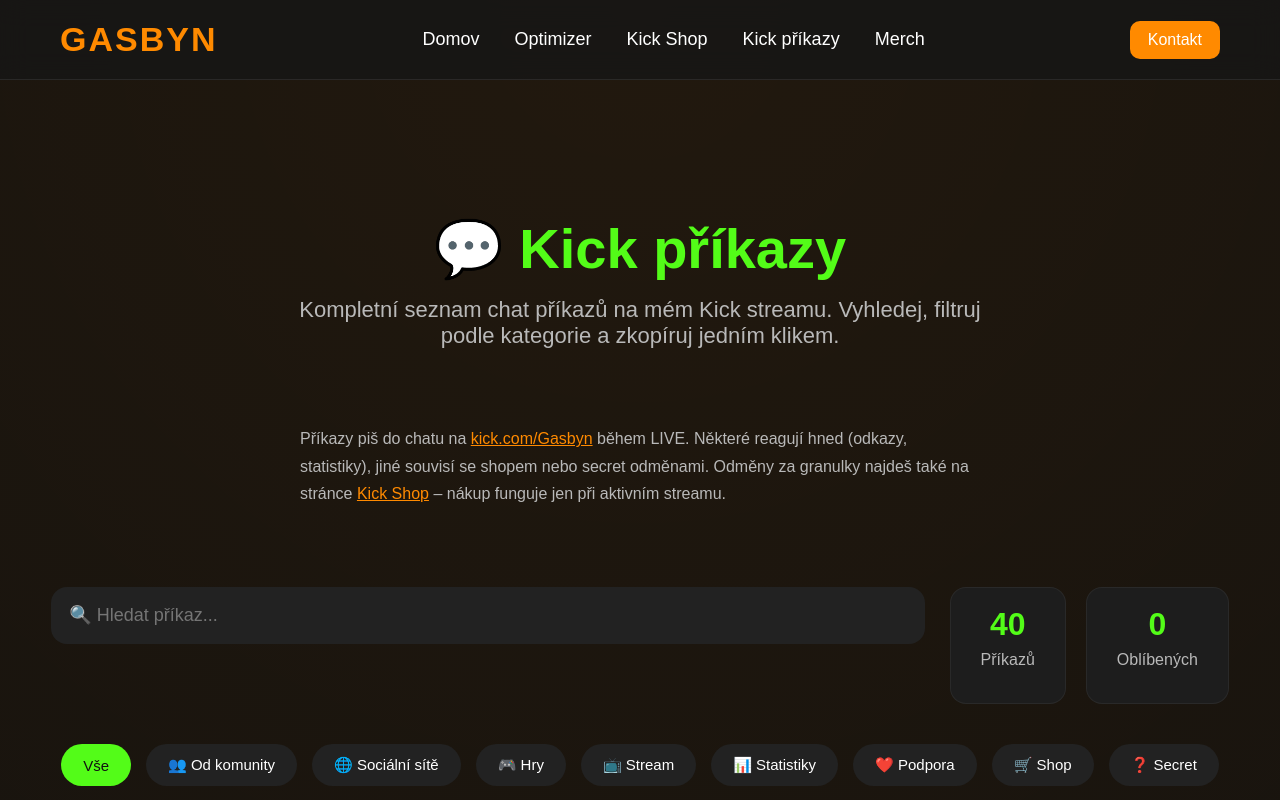
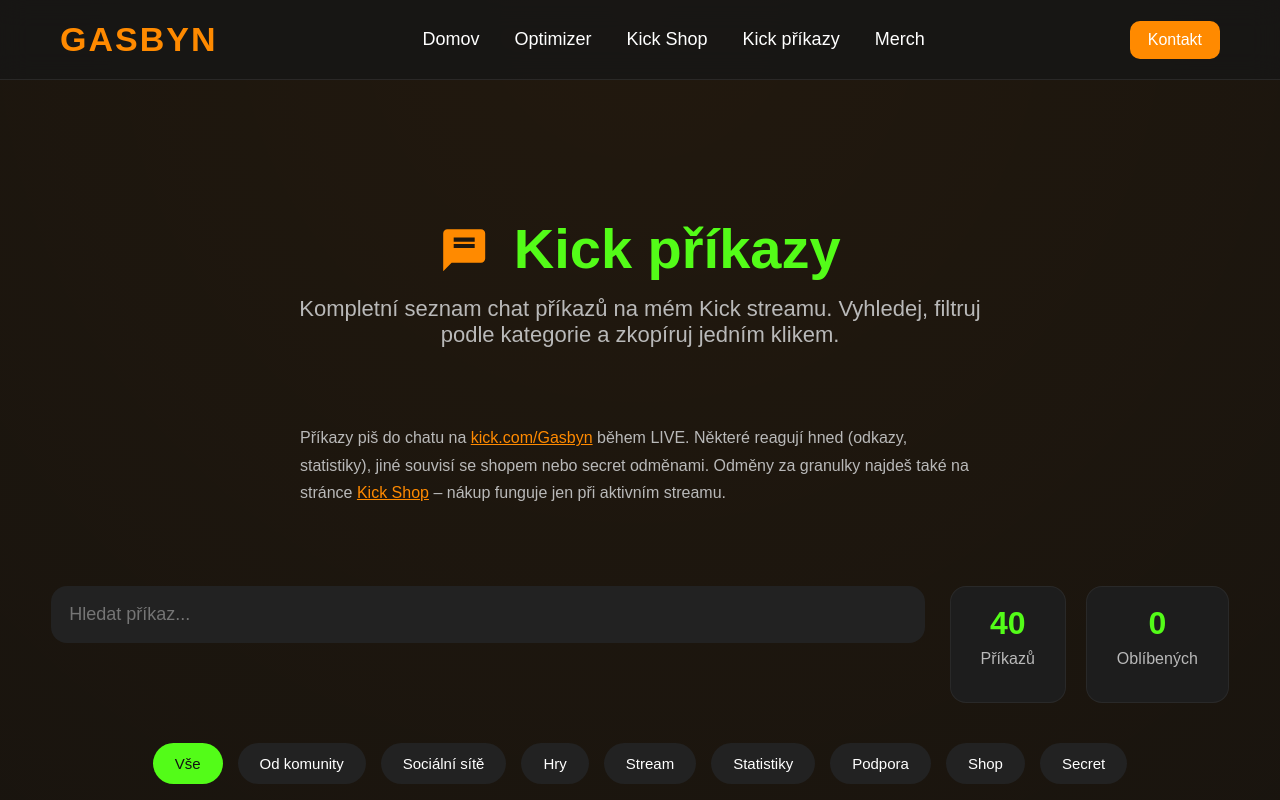
Before and after one commit to Gasbyn/gasbyn-website, a plain HTML site: page commands.html in a window 1280 px wide. Shown: the top 800 px of the page. Drawn offline with Linux system fonts and the light colour scheme.

Commit message:
Replace commands page system emojis with cleaner labels

```diff
--- a/commands.html
+++ b/commands.html
@@ -6,6 +6,7 @@
 <meta name="description" content="Seznam Kick příkazů na streamu Gasbyn – sociální sítě, hry, statistiky, shop a další. Hledání a kopírování.">
 <title>Kick příkazy | Gasbyn</title>
 <link rel="stylesheet" href="css/style.css">
+<link rel="stylesheet" href="css/icons.css">
 <link rel="stylesheet" href="css/commands.css">
 <link rel="stylesheet" href="css/animations.css">
 <link rel="stylesheet" href="css/responsive.css">
@@ -29,23 +30,23 @@
 </header>
 
 <main>
-<section class="commands-hero"><div class="container"><h1>💬 Kick příkazy</h1><p>Kompletní seznam chat příkazů na mém Kick streamu. Vyhledej, filtruj podle kategorie a zkopíruj jedním klikem.</p></div></section>
+<section class="commands-hero"><div class="container"><h1><svg class="icon" viewBox="0 0 24 24" aria-hidden="true" style="color:var(--orange)"><path fill="currentColor" d="M20 2H4a2 2 0 0 0-2 2v18l4-4h14a2 2 0 0 0 2-2V4a2 2 0 0 0-2-2zm-3 9H7V9h10v2zm0-3H7V6h10v2z"/></svg> Kick příkazy</h1><p>Kompletní seznam chat příkazů na mém Kick streamu. Vyhledej, filtruj podle kategorie a zkopíruj jedním klikem.</p></div></section>
 
 <section class="container" style="max-width:720px;margin:0 auto 20px;padding:0 20px;text-align:left;line-height:1.7;color:var(--gray,#ccc);">
 <p>Příkazy piš do chatu na <a href="https://kick.com/Gasbyn" target="_blank" rel="noopener" style="color:var(--orange,#ff8a00);">kick.com/Gasbyn</a> během LIVE. Některé reagují hned (odkazy, statistiky), jiné souvisí se shopem nebo secret odměnami. Odměny za granulky najdeš také na stránce <a href="shop.html" style="color:var(--orange,#ff8a00);">Kick Shop</a> – nákup funguje jen při aktivním streamu.</p>
 </section>
 
-<section class="container"><div class="top-bar"><input id="search" type="text" placeholder="🔍 Hledat příkaz..." aria-label="Hledat příkaz"><div class="stats"><div class="stat"><span id="commandCount">0</span><p>Příkazů</p></div><div class="stat"><span id="favoriteCount">0</span><p>Oblíbených</p></div></div></div></section>
+<section class="container"><div class="top-bar"><input id="search" type="text" placeholder="Hledat příkaz..." aria-label="Hledat příkaz"><div class="stats"><div class="stat"><span id="commandCount">0</span><p>Příkazů</p></div><div class="stat"><span id="favoriteCount">0</span><p>Oblíbených</p></div></div></div></section>
 <section class="container"><div class="categories">
 <button class="category active" data-category="all">Vše</button>
-<button class="category" data-category="community">👥 Od komunity</button>
-<button class="category" data-category="social">🌐 Sociální sítě</button>
-<button class="category" data-category="games">🎮 Hry</button>
-<button class="category" data-category="stream">📺 Stream</button>
-<button class="category" data-category="stats">📊 Statistiky</button>
-<button class="category" data-category="support">❤️ Podpora</button>
-<button class="category" data-category="shop">🛒 Shop</button>
-<button class="category" data-category="secret">❓ Secret</button>
+<button class="category" data-category="community">Od komunity</button>
+<button class="category" data-category="social">Sociální sítě</button>
+<button class="category" data-category="games">Hry</button>
+<button class="category" data-category="stream">Stream</button>
+<button class="category" data-category="stats">Statistiky</button>
+<button class="category" data-category="support">Podpora</button>
+<button class="category" data-category="shop">Shop</button>
+<button class="category" data-category="secret">Secret</button>
 </div></section>
 <section class="container"><div id="commandsGrid"></div></section>
 </main>
@@ -54,7 +55,7 @@
 <p>© Gasbyn · <a href="privacy.html">Ochrana soukromí</a> · <a href="contact.html">Kontakt</a></p>
 </footer>
 
-<div id="toast">✅ Příkaz zkopírován.</div>
+<div id="toast">Příkaz zkopírován.</div>
 <script src="js/commands.js"></script>
 </body>
 </html>
```
